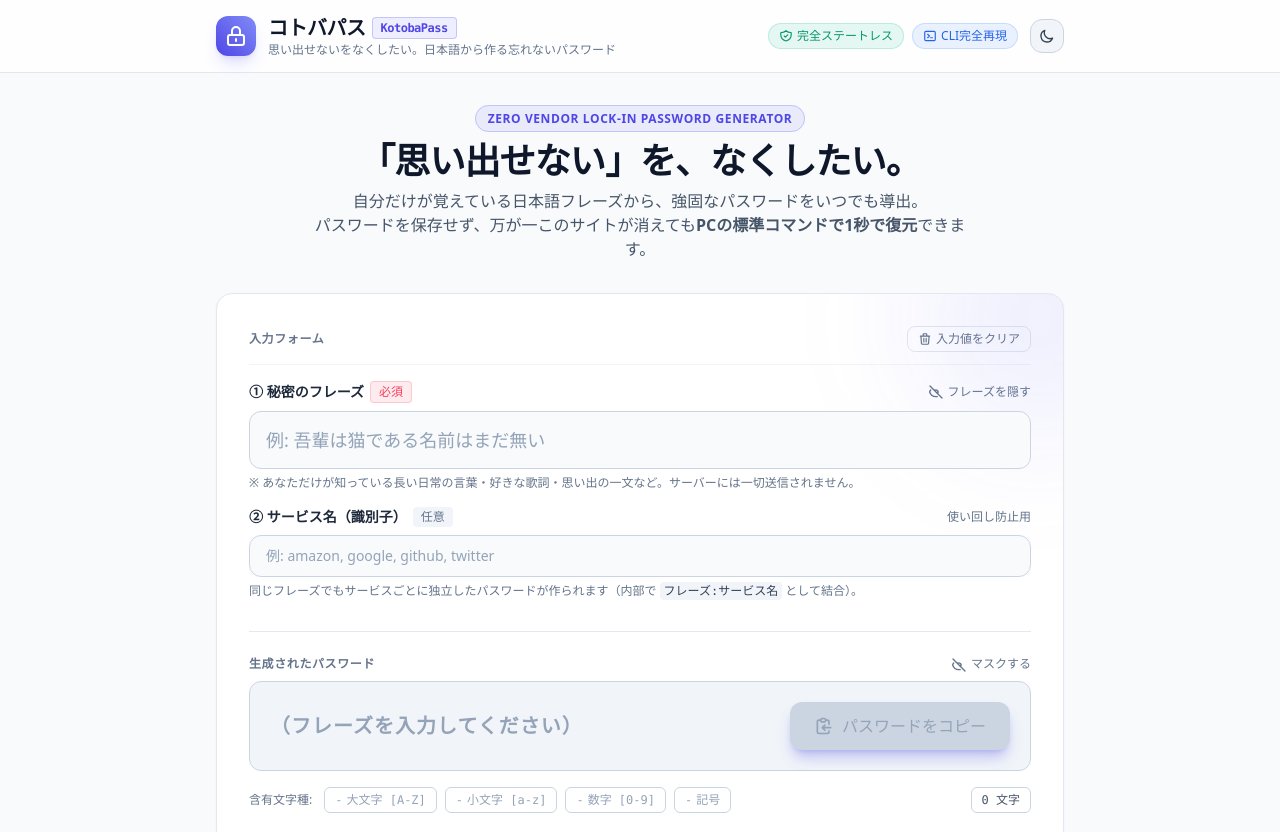
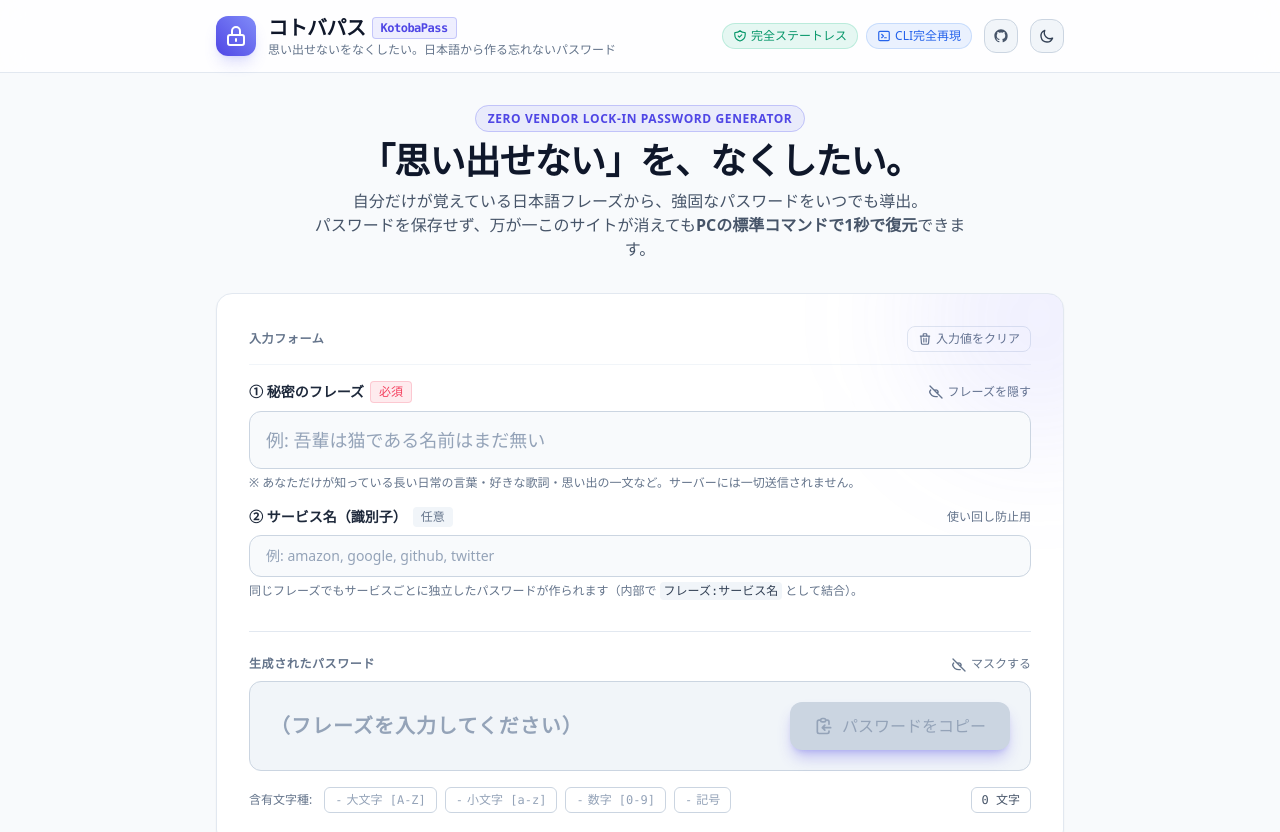
Before and after one commit to aegisfleet/kotoba-pass, a plain HTML site: page index.html in a window 1280 px wide. Shown: the top 832 px of the page. Drawn offline with nearby package versions, Linux system fonts and the light colour scheme.

Commit message:
docs: GitHubリポジトリへのリンクを aegisfleet/kotoba-pass に更新

```diff
--- a/index.html
+++ b/index.html
@@ -112,6 +112,19 @@
             CLI完全再現
           </span>
         </div>
+
+        <!-- GitHub Repo Link -->
+        <a
+          href="https://github.com/aegisfleet/kotoba-pass"
+          target="_blank"
+          rel="noopener noreferrer"
+          title="GitHub リポジトリを開く"
+          class="p-2 rounded-xl border border-slate-300 dark:border-slate-700 bg-slate-100 dark:bg-slate-800 text-slate-600 dark:text-slate-300 hover:text-brand-600 dark:hover:text-white transition-all focus:outline-none"
+        >
+          <svg class="w-4 h-4" fill="currentColor" viewBox="0 0 24 24">
+            <path fill-rule="evenodd" clip-rule="evenodd" d="M12 2C6.477 2 2 6.484 2 12.017c0 4.425 2.865 8.18 6.839 9.504.5.092.682-.217.682-.483 0-.237-.008-.868-.013-1.703-2.782.605-3.369-1.343-3.369-1.343-.454-1.158-1.11-1.466-1.11-1.466-.908-.62.069-.608.069-.608 1.003.07 1.53 1.032 1.53 1.032.892 1.53 2.341 1.088 2.91.832.092-.647.35-1.088.636-1.338-2.22-.253-4.555-1.113-4.555-4.951 0-1.093.39-1.988 1.029-2.688-.103-.253-.446-1.272.098-2.65 0 0 .84-.27 2.75 1.026A9.564 9.564 0 0112 6.844c.85.004 1.705.115 2.504.337 1.909-1.296 2.747-1.027 2.747-1.027.546 1.379.202 2.398.1 2.651.64.7 1.028 1.595 1.028 2.688 0 3.848-2.339 4.695-4.566 4.943.359.309.678.92.678 1.855 0 1.338-.012 2.419-.012 2.747 0 .268.18.58.688.482A10.019 10.019 0 0022 12.017C22 6.484 17.522 2 12 2z"></path>
+          </svg>
+        </a>
 
         <!-- Theme Toggle Button -->
         <button
@@ -544,7 +557,7 @@
         <span>•</span>
         <span>Vanilla JS + Web Crypto API</span>
         <span>•</span>
-        <a href="https://github.com" target="_blank" rel="noopener noreferrer" class="hover:text-slate-700 dark:hover:text-slate-300 underline underline-offset-2">GitHub</a>
+        <a href="https://github.com/aegisfleet/kotoba-pass" target="_blank" rel="noopener noreferrer" class="hover:text-slate-700 dark:hover:text-slate-300 underline underline-offset-2">GitHub (aegisfleet/kotoba-pass)</a>
       </div>
     </div>
   </footer>
```
Also changed, not shown: 1 other file.
